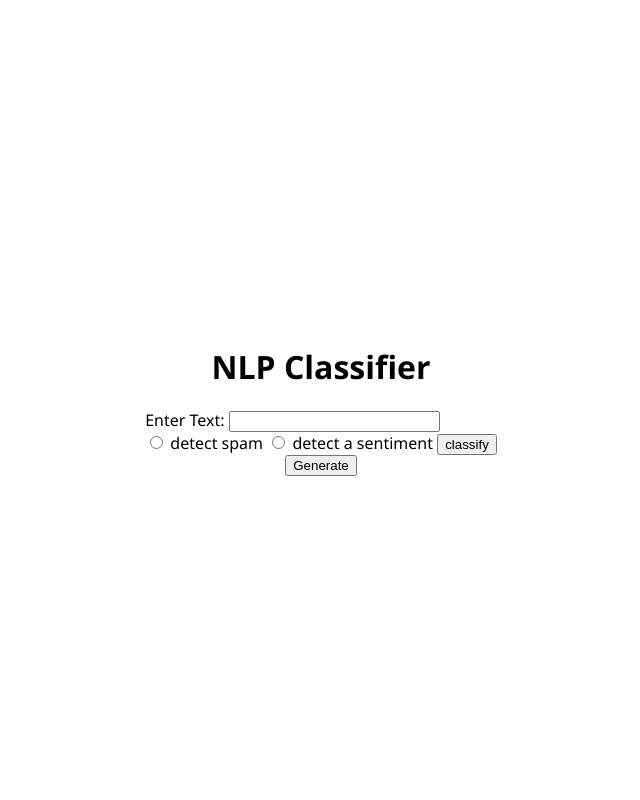
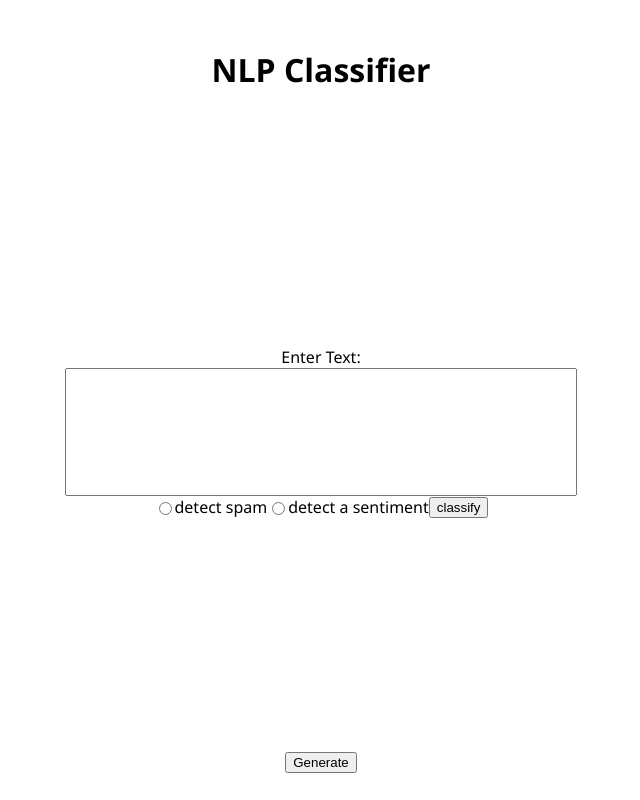
Before and after one commit to TootEgozy/bow_classifier, a Python web app: template templates/index.html in a window 1280 px wide. Shown: the whole page, without its empty margins (319-959 px from the left). Run offline with Jinja, Linux system fonts and the light colour scheme; the template is opened without the code that fills it, so the values that code supplies are empty.

Commit message:
trying to center the content of the page

```diff
--- a/templates/index.html
+++ b/templates/index.html
@@ -22,16 +22,28 @@
             display: flex;
             align-items: center;
             flex-direction: column;
+            justify-content: center;
         }
 
         form {
-            width: inherit;
-            height: inherit;
+            width: 80vw;
+            height: 80vh;
+            display: flex;
+            align-items: center;
+            justify-content: center;
+            flex-direction: column;
+        }
+
+        .radio-container {
+            display: flex;
+            align-items: center;
+            justify-content: center;
+            flex-direction: row;
         }
 
         #input_text {
-            width: 60%;
-            height: 10%;
+            width: 50%;
+            height: 20%;
             box-sizing: border-box;
         }
 
@@ -44,12 +56,13 @@
         <form action="/classifier" method="post">
             <label for="input_text">Enter Text:</label>
             <input type="text" id="input_text" name="input_text" required>
-            <br>
-            <input type="radio" id="input_type_spam" name="input_type" value="spam" required/>
-            <label for="input_type_spam">detect spam</label>
-            <input type="radio" id="input_type_sentiment" name="input_type" value="sentiment" required/>
-            <label for="input_type_sentiment">detect a sentiment</label>
-            <button type="submit">classify</button>
+            <div class="radio-container">
+                <input type="radio" id="input_type_spam" name="input_type" value="spam" required/>
+                <label for="input_type_spam">detect spam</label>
+                <input type="radio" id="input_type_sentiment" name="input_type" value="sentiment" required/>
+                <label for="input_type_sentiment">detect a sentiment</label>
+                <button type="submit">classify</button>
+            </div>
         </form>
 
         {% if classification %}
```
